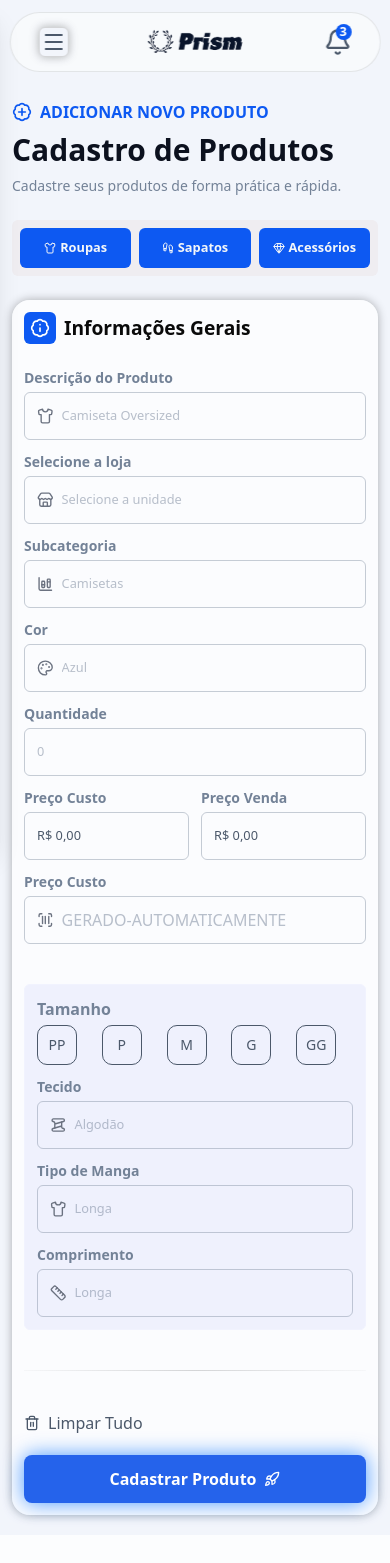
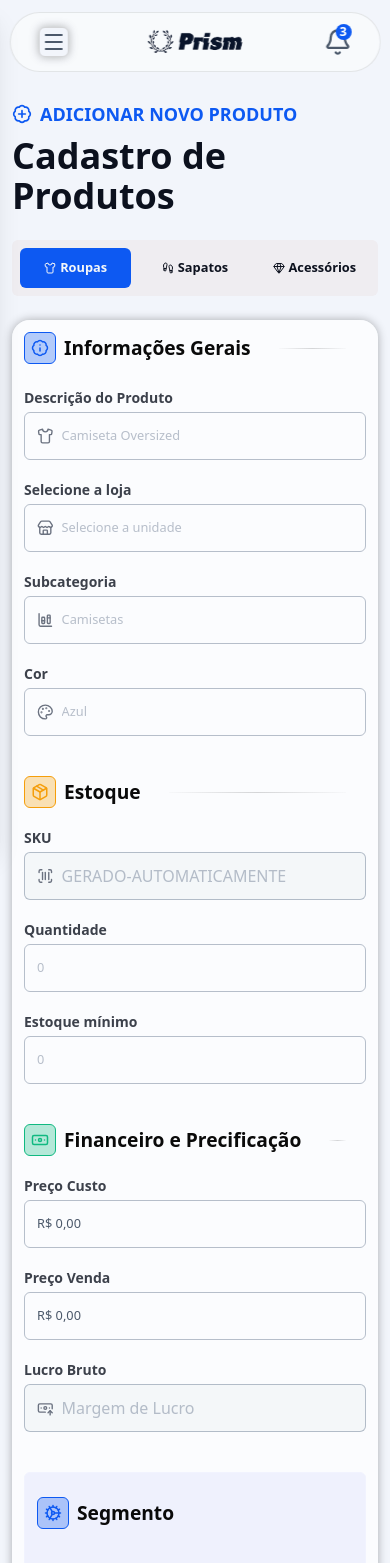
Before and after one commit to G4br1el-r/stockflow, a Next.js app: page /cadastro in a window 390 px wide. Shown: the top 1563 px of the page. Before the commit the page ends 1535 px from the top, so only its background shows below. Built offline with nearby package versions, Linux system fonts and the light colour scheme.

Commit message:
feat: complete product registration page layout with responsive grid, size selection, stock/pricing sections, and auto-navigation between fields

```diff
--- a/src/app/(private)/cadastro/page.tsx
+++ b/src/app/(private)/cadastro/page.tsx
@@ -2,11 +2,14 @@ import { InputComponent } from '@/components/Input'
 import ClothesForm from '@/components/ProductForms/ClothesForm'
 import { Text } from '@/components/Text'
 import { WrapperAlignMainPages } from '@/components/WrapperAlignMainPages'
+import { cn } from '@/lib/utils'
 import {
   BadgeInfo,
   BadgePlus,
+  Banknote,
   Footprints,
   Gem,
+  Package,
   Rocket,
   Shirt,
   Trash2,
@@ -14,42 +17,50 @@ import {
 
 export default function Register() {
   const SECTION_ITENS = [
-    { title: 'Roupas', icon: Shirt },
+    { title: 'Roupas', icon: Shirt, checked: true },
     { title: 'Sapatos', icon: Footprints },
     { title: 'Acessórios', icon: Gem },
   ]
 
   return (
-    <WrapperAlignMainPages className="flex flex-col gap-6 items-center justify-center">
+    <WrapperAlignMainPages className="flex flex-col gap-6 items-center justify-between">
       <section className="w-full flex flex-col gap-6 md:grid md:grid-cols-2">
         <div className="flex flex-col w-full justify-start items-center gap-2">
           <div className="flex w-full items-center justify-start gap-2 text-icon-activate">
             <BadgePlus className="w-5 h-5" />
-            <Text as="p" className="font-semibold">
+            <Text as="h5" className="font-semibold">
               ADICIONAR NOVO PRODUTO
             </Text>
           </div>
           <div className="flex w-full items-center justify-start flex-col gap-2">
-            <Text as="h1" className="text-3xl w-full text-variant-secondary">
+            <Text as="h1" className="text-4xl w-full text-variant-secondary">
               Cadastro de Produtos
             </Text>
-            <Text as="p" className="text-base-primary w-full leading-5 text-sm">
+            <Text
+              as="p"
+              className="text-base-primary hidden lg:block w-full leading-5 text-sm"
+            >
               Cadastre seus produtos de forma prática e rápida.
             </Text>
           </div>
         </div>
 
-        <div className="bg-background-sidebar-user w-full p-2 self-end rounded-sm flex gap-2">
+        <div className="bg-background-sidebar-user max-w-125 w-full p-2 justify-self-end self-end rounded-sm flex gap-2">
           {SECTION_ITENS.map((item) => {
             const IconComponent = item.icon
 
             return (
               <div
                 key={item.title}
-                className="w-1/3 h-10 bg-icon-activate font-semibold rounded-sm text-center justify-center flex items-center bg gap-1"
+                className={cn(
+                  'w-1/3 h-10 cursor-pointer font-bold rounded-sm text-center justify-center flex items-center bg gap-1',
+                  item.checked
+                    ? 'bg-icon-activate text-variant-primary dark:text-variant-secondary'
+                    : 'bg-transparent text-variant-secondary',
+                )}
               >
-                <IconComponent className="w-3 h-3 text-base-text" />
-                <Text as="span" className="text-[0.8rem] text-base-text">
+                <IconComponent className="w-3 h-3 " />
+                <Text as="span" className={'text-[0.8rem] '}>
                   {item.title}
                 </Text>
               </div>
@@ -57,18 +68,22 @@ export default function Register() {
           })}
         </div>
       </section>
-      <main className="bg-background-sidebar-main/90  shadow-header rounded-2xl w-full h-full">
-        <div className="p-3 w-full flex items-center justify-start gap-2">
-          <div className="h-8 w-8 rounded-sm flex items-center justify-center bg-icon-activate p-1.5">
-            <BadgeInfo className="text-white" />
+
+      <main className="bg-background-sidebar-main/90  shadow-header rounded-2xl w-full h-full justify-between items-center flex flex-col">
+        <div className="p-3 w-full flex items-center gap-2">
+          <div className="h-8 w-8 rounded-sm flex items-center justify-center bg-icon-activate/30 border-icon-activate border p-1.5">
+            <BadgeInfo className="text-icon-activate" />
           </div>
-          <Text as="span" className="text-[1.2rem] font-bold">
+
+          <Text as="span" className="text-[1.2rem] font-bold whitespace-nowrap">
             Informações Gerais
           </Text>
+
+          <div className="flex-1 mx-5 lg:mx-30 h-px bg-linear-to-r from-border-main/10 via-border-main to-border-main/10" />
         </div>
-        <form className="w-full p-3 flex flex-col gap-10">
-          <div className="flex flex-col gap-3">
-            <div className="md:grid md:grid-cols-[2fr_auto] flex flex-col gap-3">
+
+        <form className="w-full p-3 justify-between flex flex-col flex-1 gap-10">
+          <div className="flex flex-col gap-5">
             <InputComponent.root>
               <InputComponent.label
                 htmlFor="product"
@@ -85,6 +100,7 @@ export default function Register() {
               </InputComponent.wrapper>
             </InputComponent.root>
 
+            <div className="flex flex-col gap-5 md:grid md:grid-cols-3">
               <InputComponent.root>
                 <InputComponent.label
                   htmlFor="store"
@@ -100,7 +116,6 @@ export default function Register() {
                   />
                 </InputComponent.wrapper>
               </InputComponent.root>
-            </div>
 
               <InputComponent.root>
                 <InputComponent.label
@@ -133,6 +148,43 @@ export default function Register() {
                   />
                 </InputComponent.wrapper>
               </InputComponent.root>
+            </div>
+
+            <div className="flex flex-col gap-5 xl:gap-10 xl:grid xl:grid-cols-2">
+              <div>
+                <div className="my-5 w-full flex items-center gap-2">
+                  <div className="h-8 w-8 rounded-sm border border-base-orange flex items-center justify-center bg-base-orange/30 p-1.5">
+                    <Package className="text-base-orange" />
+                  </div>
+
+                  <Text
+                    as="span"
+                    className="text-[1.2rem] font-bold whitespace-nowrap"
+                  >
+                    Estoque
+                  </Text>
+
+                  <div className="flex-1 mx-5 lg:mx-30 h-px bg-linear-to-r from-border-main/10 via-border-main to-border-main/10" />
+                </div>
+
+                <div className="flex flex-col gap-5 md:grid md:grid-cols-3">
+                  <InputComponent.root>
+                    <InputComponent.label
+                      htmlFor="sku"
+                      className="text-sm"
+                      text="SKU"
+                    />
+                    <InputComponent.wrapper className="bg-variant-primary">
+                      <InputComponent.inputBase
+                        id="sku"
+                        name="sku"
+                        placeholder="GERADO-AUTOMATICAMENTE"
+                        IconMain="scanBarcode"
+                        className="cursor-not-allowed w-full disabled:text-base-primary"
+                        disabled={true}
+                      />
+                    </InputComponent.wrapper>
+                  </InputComponent.root>
 
                   <InputComponent.root>
                     <InputComponent.label
@@ -147,13 +199,48 @@ export default function Register() {
                         placeholder="0"
                         type="tel"
                         inputMode="numeric"
-                  pattern="[0-9]"
                         isOnlyNumeric={true}
                       />
                     </InputComponent.wrapper>
                   </InputComponent.root>
 
-            <div className="flex gap-3 w-full">
+                  <InputComponent.root>
+                    <InputComponent.label
+                      htmlFor="minimumStock"
+                      className="text-sm"
+                      text="Estoque mínimo"
+                    />
+                    <InputComponent.wrapper>
+                      <InputComponent.inputBase
+                        id="minimumStock"
+                        name="minimumStock"
+                        placeholder="0"
+                        type="tel"
+                        inputMode="numeric"
+                        isOnlyNumeric={true}
+                      />
+                    </InputComponent.wrapper>
+                  </InputComponent.root>
+                </div>
+              </div>
+
+              <div>
+                <div className="my-5 w-full flex items-center gap-2">
+                  <div className="h-8 w-8 rounded-sm border border-base-green flex items-center justify-center bg-base-green/30 p-1.5">
+                    <Banknote className="text-base-green" />
+                  </div>
+
+                  <Text
+                    as="span"
+                    className="text-[1.2rem] font-bold whitespace-nowrap"
+                  >
+                    Financeiro e Precificação
+                  </Text>
+
+                  <div className="flex-1 mx-5 lg:mx-30 h-px bg-linear-to-r from-border-main/10 via-border-main to-border-main/10" />
+                </div>
+
+                <div className="flex flex-col gap-5 md:grid md:grid-cols-3">
                   <div className="flex-1 min-w-0">
                     <InputComponent.root>
                       <InputComponent.label
@@ -179,35 +266,35 @@ export default function Register() {
                       </InputComponent.wrapper>
                     </InputComponent.root>
                   </div>
-            </div>
 
                   <InputComponent.root>
                     <InputComponent.label
-                htmlFor="sku"
+                      htmlFor="profitMargin"
                       className="text-sm"
-                text="Preço Custo"
+                      text="Lucro Bruto"
                     />
-              <InputComponent.wrapper>
+                    <InputComponent.wrapper className="bg-variant-primary">
                       <InputComponent.inputBase
-                  id="sku"
-                  name="sku"
-                  placeholder="GERADO-AUTOMATICAMENTE"
-                  IconMain="scanBarcode"
+                        id="profitMargin"
+                        name="profitMargin"
+                        placeholder="Margem de Lucro"
                         className="cursor-not-allowed w-full disabled:text-base-primary"
                         disabled={true}
+                        IconMain="banknoteArrowUp"
                       />
                     </InputComponent.wrapper>
                   </InputComponent.root>
+                </div>
+              </div>
+            </div>
           </div>
 
           <div className="bg-background-register/60 border border-border-register w-full p-3 rounded-sm">
             <ClothesForm />
           </div>
 
-          <div className="h-px w-full bg-linear-to-r from-border-main/15 via-border-main to-border-main/15" />
-
-          <div className="flex flex-col items-center justify-center gap-5">
-            <div className="flex items-center group cursor-pointer justify-start w-full gap-2">
+          <div className="flex flex-col extrasm:flex-row items-start justify-center gap-5 extrasm:items-center extrasm:justify-between">
+            <div className="flex group items-center self-start justify-center md:self-end cursor-pointer gap-2">
               <Trash2 className="group-hover:text-red-300 transition-colors duration-300 ease-in-out text-base-secondary h-4 w-4" />
               <Text
                 as="span"
@@ -218,7 +305,7 @@ export default function Register() {
             </div>
             <button
               type="submit"
-              className="w-full flex items-center justify-center gap-2 h-12 rounded-md bg-blue-neon text-white font-semibold hover:bg-blue-neon/90
+              className="w-full md:max-w-75 flex items-center justify-center gap-2 h-12 rounded-md bg-blue-neon text-white font-semibold hover:bg-blue-neon/90
              shadow-[0_0_20px_0px_rgba(0,112,255,0.7)] transition duration-300 ease-in-out hover:shadow-[0_0_10px_2px_rgba(0,112,255,0.7)] cursor-pointer focus:outline-none"
             >
               <Text as="span">Cadastrar Produto</Text>
--- a/src/app/globals.css
+++ b/src/app/globals.css
@@ -30,6 +30,8 @@
   --color-icon-not-activate: #6b7280;
   --color-blue-neon: #2563eb;
   --color-base-text: #f4f7f9;
+  --color-base-green: #10b981;
+  --color-base-orange: #f59e0b;
 
   --shadow-header: var(--shadow-header);
 
--- a/src/components/Input/InputBase.tsx
+++ b/src/components/Input/InputBase.tsx
@@ -15,6 +15,7 @@ import {
   ChartColumnStacked,
   Spool,
   Ruler,
+  BanknoteArrowUp,
 } from 'lucide-react'
 import { InputHTMLAttributes, useRef, useState } from 'react'
 
@@ -24,6 +25,7 @@ interface InputBaseProps extends InputHTMLAttributes<HTMLInputElement> {
   classNameInput?: string
   isPassword?: boolean
   isOnlyNumeric?: boolean
+  autoFocusNext?: boolean // NOVA PROP
 }
 
 const iconMap = {
@@ -40,6 +42,7 @@ const iconMap = {
   chartColumnStacked: ChartColumnStacked,
   spool: Spool,
   ruler: Ruler,
+  banknoteArrowUp: BanknoteArrowUp,
 } as const
 
 export default function InputBase({
@@ -48,7 +51,9 @@ export default function InputBase({
   classNameInput,
   isPassword = false,
   isOnlyNumeric = false,
+  autoFocusNext = true,
   onChange,
+  onKeyDown,
   ...props
 }: InputBaseProps) {
   const [visiblePassword, setVisiblePassword] = useState(true)
@@ -83,6 +88,32 @@ export default function InputBase({
     onChange?.(e)
   }
 
+  function handleKeyDown(e: React.KeyboardEvent<HTMLInputElement>) {
+    if (e.key === 'Enter' && autoFocusNext && !props.disabled) {
+      e.preventDefault()
+
+      const form = e.currentTarget.form
+      if (!form) return
+
+      const formElements = Array.from(
+        form.querySelectorAll(
+          'input:not([disabled]):not([type="hidden"]), select:not([disabled]), textarea:not([disabled])',
+        ),
+      )
+
+      const currentIndex = formElements.indexOf(e.currentTarget)
+      const nextElement = formElements[currentIndex + 1] as HTMLElement
+
+      if (nextElement) {
+        nextElement.focus()
+      } else {
+        e.currentTarget.blur()
+      }
+    }
+
+    onKeyDown?.(e)
+  }
+
   return (
     <>
       {Icon && (
@@ -100,11 +131,12 @@ export default function InputBase({
         type={isOnlyNumeric ? 'tel' : resolvedInputType}
         inputMode={isOnlyNumeric ? 'numeric' : 'text'}
         onChange={handleChange}
+        onKeyDown={handleKeyDown}
         className={cn(
           'border-none w-full outline-none bg-transparent placeholder:text-base-primary/50 text-[0.8rem] sm:text-[1rem]',
           classNameInput,
         )}
-        enterKeyHint="next"
+        enterKeyHint={autoFocusNext ? 'next' : 'done'}
         {...props}
       />
 
--- a/src/components/Input/InputRoot.tsx
+++ b/src/components/Input/InputRoot.tsx
@@ -7,7 +7,7 @@ interface InputRootProps {
 
 export default function InputRoot({ children, className }: InputRootProps) {
   return (
-    <div className={cn('w-full flex flex-col gap-1', className)}>
+    <div className={cn('w-full flex flex-col gap-1 group', className)}>
       {children}
     </div>
   )
--- a/src/components/Input/InputText.tsx
+++ b/src/components/Input/InputText.tsx
@@ -13,7 +13,10 @@ export default function InputLabel({
 }: InputLabelProps) {
   return (
     <label
-      className={cn('text-base-primary font-semibold', className)}
+      className={cn(
+        'text-variant-secondary/80 transition-colors duration-300 group-focus-within:text-icon-activate font-semibold',
+        className,
+      )}
       {...props}
     >
       {text}
--- a/src/components/Input/InputWrapper.tsx
+++ b/src/components/Input/InputWrapper.tsx
@@ -12,7 +12,7 @@ export default function InputWrapper({
   return (
     <div
       className={cn(
-        'group w-full transition-colors duration-300 h-12 flex gap-2 items-center justify-start p-3 focus-within:border-icon-activate border border-base-primary/40 rounded-sm',
+        'group w-full transition-colors duration-300 h-12 flex gap-2 items-center justify-start p-3 focus-within:border-icon-activate border border-base-primary/50 rounded-sm',
         className,
       )}
     >
--- a/src/components/ProductForms/ClothesForm/index.tsx
+++ b/src/components/ProductForms/ClothesForm/index.tsx
@@ -1,10 +1,25 @@
 import { InputComponent } from '@/components/Input'
 import SizeForm from '../SizeForm'
+import { Text } from '@/components/Text'
+import { Cog } from 'lucide-react'
 
 export default function ClothesForm() {
   return (
-    <div className="flex flex-col gap-3">
+    <div className="flex flex-col gap-5">
+      <div className="py-3 pr-3 flex items-center gap-2">
+        <div className="h-8 w-8 rounded-sm flex items-center justify-center bg-icon-activate/30 border border-icon-activate p-1.5">
+          <Cog className="text-icon-activate" />
+        </div>
+
+        <Text as="span" className="text-[1.2rem] font-bold ">
+          Segmento
+        </Text>
+      </div>
+
+      <div className="lg:grid lg:grid-cols-[auto_1fr] flex flex-col gap-5">
         <SizeForm />
+
+        <div className="flex flex-col gap-5 md:grid md:grid-cols-3">
           <InputComponent.root>
             <InputComponent.label
               htmlFor="clothing"
@@ -53,5 +68,7 @@ export default function ClothesForm() {
             </InputComponent.wrapper>
           </InputComponent.root>
         </div>
+      </div>
+    </div>
   )
 }
--- a/src/components/ProductForms/SizeForm/index.tsx
+++ b/src/components/ProductForms/SizeForm/index.tsx
@@ -10,11 +10,13 @@ const SIZES = [
 
 export default function SizeForm() {
   return (
-    <div className="flex gap-1 flex-col">
-      <legend className="text-base-primary font-semibold">Tamanho</legend>
-      <div className="flex gap-2">
+    <div className="flex gap-1 flex-col ">
+      <legend className="text-variant-secondary text-sm font-semibold">
+        Tamanho
+      </legend>
+      <div className="flex gap-2 w-fit">
         {SIZES.map((size) => (
-          <InputComponent.root key={size.id}>
+          <InputComponent.root key={size.id} className="flex-1">
             <input
               type="radio"
               id={`size-${size.value}`}
@@ -22,17 +24,17 @@ export default function SizeForm() {
               value={size.value}
               className="peer sr-only"
             />
-
             <InputComponent.label
               htmlFor={`size-${size.value}`}
               text={size.value}
               className="
               flex items-center justify-center
               w-10 h-10
-              rounded-lg
+              xs:w-12 xs:h-12
+              rounded-sm
               border border-base-secondary
               text-sm font-medium
-              text-base-secondary
+              text-variant-secondary
               cursor-pointer select-none
               transition-all
               hover:border-icon-activate
--- a/src/components/SwitchDarkMode/index.tsx
+++ b/src/components/SwitchDarkMode/index.tsx
@@ -54,13 +54,13 @@ export function SwitchDarkMode() {
           setTimeout(() => setTheme(checked ? 'dark' : 'light'), 100)
         }}
         className={cn(
-          'relative h-6.25 w-12 cursor-pointer rounded-full outline-none data-[state=checked]:bg-black',
+          'relative h-5 w-10 cursor-pointer rounded-full outline-none data-[state=checked]:bg-black',
           localChecked
-            ? 'data-[state=checked]:bg-icon-activate'
+            ? 'data-[state=checked]:bg-icon-activate/70'
             : 'bg-gray-300',
         )}
       >
-        <Switch.Thumb className="block size-5.25 bg-white translate-x-0.5 rounded-full transition-transform duration-100 will-change-transform data-[state=checked]:translate-x-6" />
+        <Switch.Thumb className="block size-3.75 bg-white translate-x-0.5 rounded-full transition-transform duration-100 will-change-transform data-[state=checked]:translate-x-5.5" />
       </Switch.Root>
     </div>
   )
--- a/src/components/User/index.tsx
+++ b/src/components/User/index.tsx
@@ -7,8 +7,8 @@ import { Text } from '../Text'
 
 export function User() {
   return (
-    <div className="flex group items-center lg:h-11 lg:pl-1.25 lg:pr-3 bg-background-sidebar-user border border-border-sidebar-user p-3 rounded-lg overflow-hidden">
-      <div className="flex gap-2 w-full items-center">
+    <div className="flex gap-2 group items-center lg:h-11 lg:pl-1.25 lg:pr-3 bg-background-sidebar-user border border-border-sidebar-user p-3 rounded-lg justify-between overflow-hidden">
+      <div className="flex gap-2">
         <div className="h-12 w-12 lg:h-8 lg:w-8 shrink-0 relative rounded-full shadow-lg border-2">
           <Image
             alt="avatar"
@@ -26,6 +26,7 @@ export function User() {
           </Text>
         </div>
       </div>
+      <div>
         <Tooltip.Provider delayDuration={500}>
           <Tooltip.Root>
             <Tooltip.Trigger asChild>
@@ -48,5 +49,6 @@ export function User() {
           </Tooltip.Root>
         </Tooltip.Provider>
       </div>
+    </div>
   )
 }
--- a/src/components/WrapperAlignMainPages/index.tsx
+++ b/src/components/WrapperAlignMainPages/index.tsx
@@ -12,7 +12,7 @@ export function WrapperAlignMainPages({
   return (
     <section
       className={cn(
-        'bg-background-main lg:rounded-b-2xl flex gap-3 px-3 lg:pt-0 pt-25 pb-5 flex-nowrap',
+        'bg-background-main lg:rounded-b-2xl flex gap-3 px-3 pt-25 lg:pt-3 pb-3 flex-nowrap flex-1 md:px-5 md:pb-5',
         className,
       )}
     >
```
Lines whose indentation alone changed are shown as unchanged.
